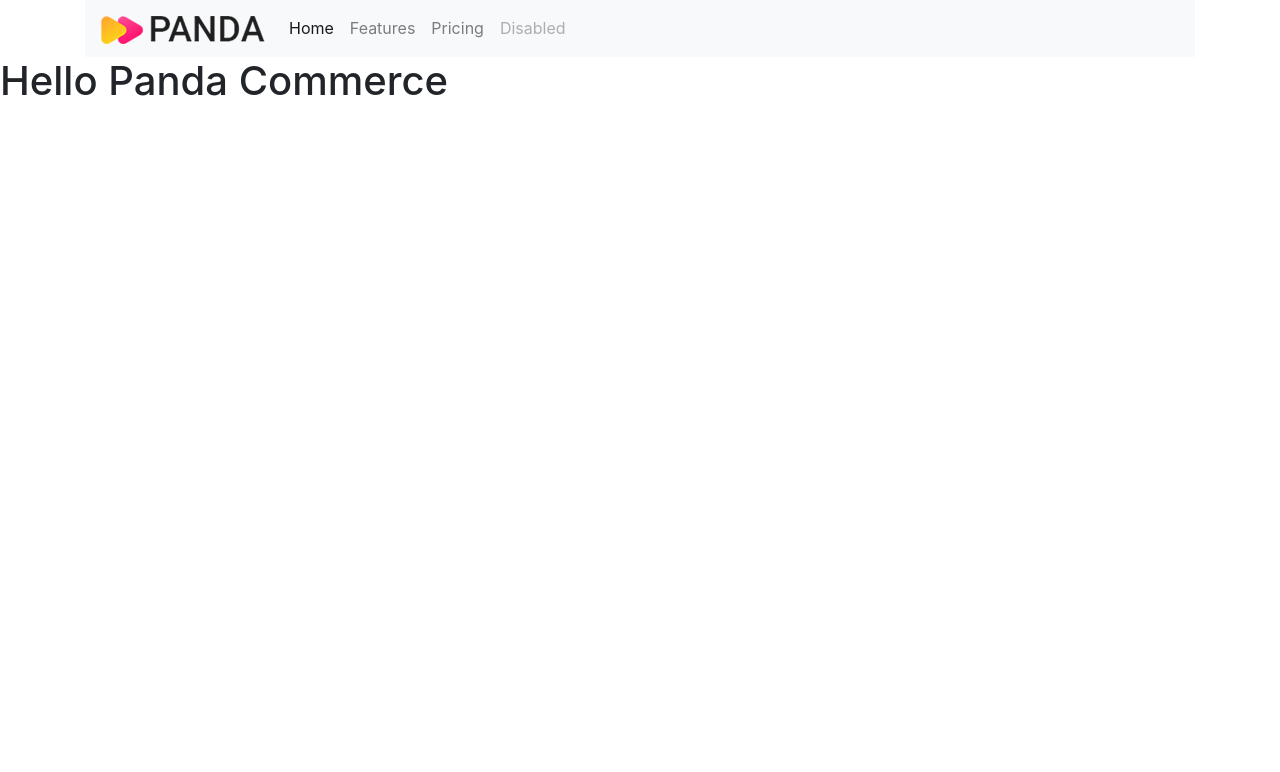
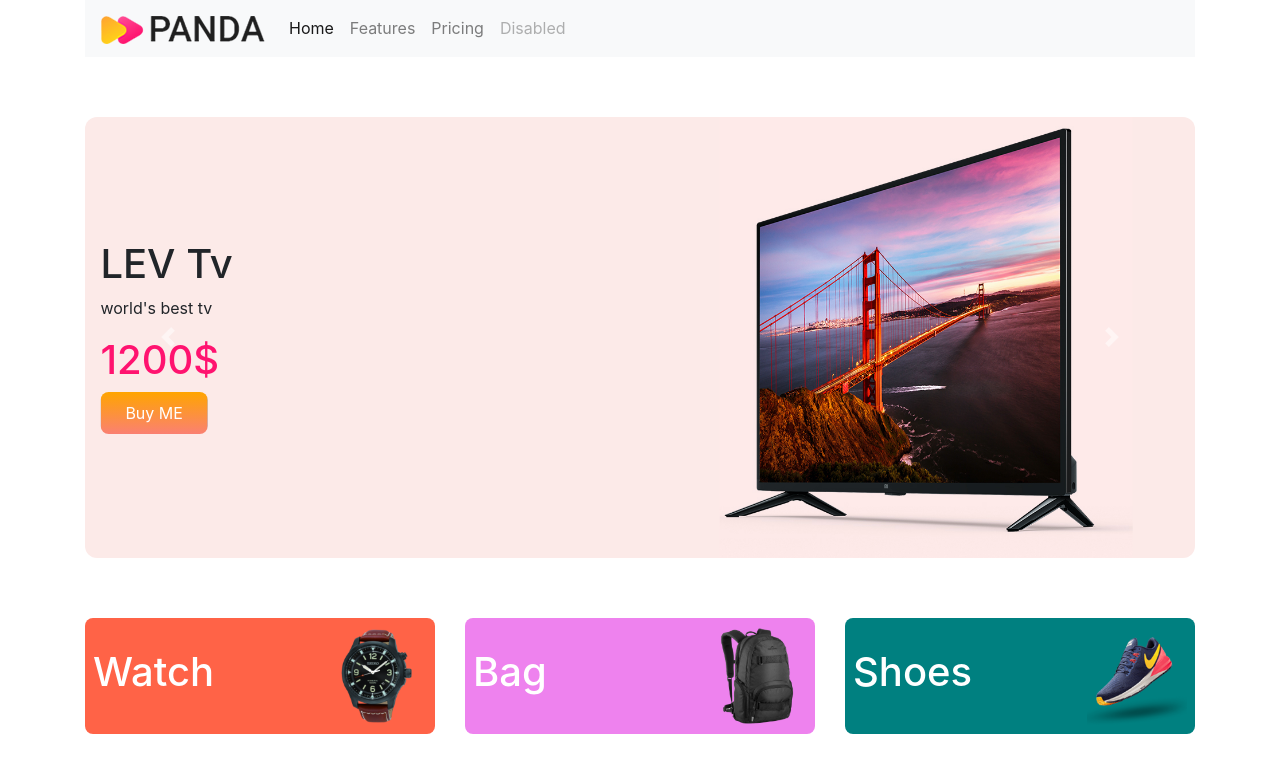
Before and after one commit to ypranab/panda-commerce, a plain HTML site: page index.html in a window 1280 px wide. Drawn offline with nearby package versions, Linux system fonts and the light colour scheme.

Commit message:
modified with flex

```diff
--- a/index.html
+++ b/index.html
@@ -7,6 +7,7 @@
     <title>Document</title>
     <link rel="stylesheet" href="https://stackpath.bootstrapcdn.com/bootstrap/4.4.1/css/bootstrap.min.css"
         integrity="sha384-Vkoo8x4CGsO3+Hhxv8T/Q5PaXtkKtu6ug5TOeNV6gBiFeWPGFN9MuhOf23Q9Ifjh" crossorigin="anonymous">
+    <link rel="stylesheet" href="style.css">
 </head>
 
 <body>
@@ -37,7 +38,83 @@
             </div>
         </nav>
     </div>
-    <h1>Hello Panda Commerce</h1>
+    <div class="container">
+        <div id="carouselExampleControls" class="carousel slide orange-bg" data-ride="carousel">
+            <div class="carousel-inner">
+                <div class="carousel-item active">
+                    <div class="row align-items-center">
+                        <div class="col-md-7">
+                            <h1>LEV Tv</h1>
+                            <p>world's best tv</p>
+                            <h1 class="price">1200$</h1>
+                            <button class="btn-primary buy-now">Buy ME</button>
+                        </div>
+                        <div class="col-md-5">
+                            <img src="images/banner-images/tv.png" class="d-block w-100" alt="...">
+                        </div>
+                    </div>
+                </div>
+
+                <div class="carousel-item">
+                    <div class="row align-items-center">
+                        <div class="col-md-7">
+                            <h1>LEV Tv</h1>
+                            <p>world's best tv</p>
+                            <h1 class="price">1200$</h1>
+                            <button class="btn-primary buy-now">Buy ME</button>
+                        </div>
+                        <div class="col-md-5">
+                            <img src="images/banner-images/headphone.png" class="d-block w-100" alt="...">
+                        </div>
+                    </div>
+                </div>
+
+                <div class="carousel-item">
+                    <div class="row align-items-center">
+                        <div class="col-md-7">
+                            <h1>LEV Tv</h1>
+                            <p>world's best tv</p>
+                            <h1 class="price">1200$</h1>
+                            <button class="btn-primary buy-now">Buy ME</button>
+                        </div>
+                        <div class="col-md-5">
+                            <img src="images/banner-images/xbox.png" class="d-block w-100" alt="...">
+                        </div>
+                    </div>
+                </div>
+            </div>
+            <a class="carousel-control-prev" href="#carouselExampleControls" role="button" data-slide="prev">
+                <span class="carousel-control-prev-icon" aria-hidden="true"></span>
+                <span class="sr-only">Previous</span>
+            </a>
+            <a class="carousel-control-next" href="#carouselExampleControls" role="button" data-slide="next">
+                <span class="carousel-control-next-icon" aria-hidden="true"></span>
+                <span class="sr-only">Next</span>
+            </a>
+        </div>
+    </div>
+    <div class="container categories">
+        <div class="row">
+            <div class="col-md-4">
+                <div class="d-flex justify-content-between align-items-center cate1">
+                    <h1>Watch</h1>
+                    <img src="images/categories/watch.png" alt="">
+                </div>
+            </div>
+            <div class="col-md-4">
+                <div class="d-flex justify-content-between align-items-center cate2">
+                    <h1>Bag</h1>
+                    <img src="images/categories/bag.png" alt="">
+                </div>
+            </div>
+            <div class="col-md-4">
+                <div class="d-flex justify-content-between align-items-center cate3">
+                    <h1>Shoes</h1>
+                    <img src="images/categories/shoes.png" alt="">
+                </div>
+            </div>
+        </div>
+    </div>
 
     <script src="https://code.jquery.com/jquery-3.4.1.slim.min.js"
         integrity="sha384-J6qa4849blE2+poT4WnyKhv5vZF5SrPo0iEjwBvKU7imGFAV0wwj1yYfoRSJoZ+n"
--- /dev/null
+++ b/style.css
@@ -0,0 +1,40 @@
+.orange-bg{
+    background-color: #fceae8;
+    border-radius: 12px;
+}
+.container{
+    margin-bottom: 60px;
+}
+.carousel-item{
+    padding-left: 7%;
+}
+.price{
+    color: #ff136f;
+}
+.buy-now{
+    background-image: linear-gradient(to bottom, orange 0%, salmon 100%);
+    color: white;
+    border: none;
+    border-radius: 8px;
+    padding: 9px 25px;
+    cursor: pointer;
+}
+.categories h1{
+    color: white;
+}
+.categories img{
+    width: 100px;
+}
+.cate1{
+    background-color: tomato;
+}
+.cate2{
+    background-color: violet;
+}
+.cate3{
+    background-color: teal;
+}
+.cate1, .cate2, .cate3{
+    padding: 8px 8px;
+    border-radius: 8px;
+}
```
